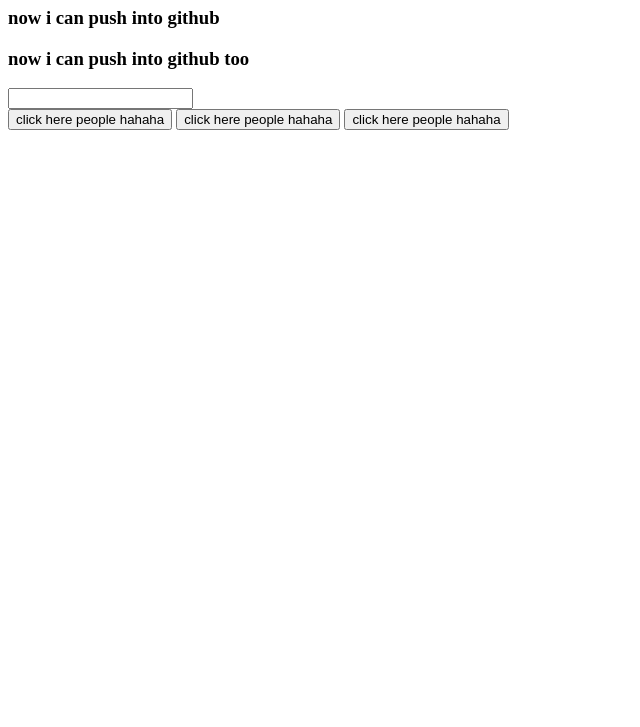
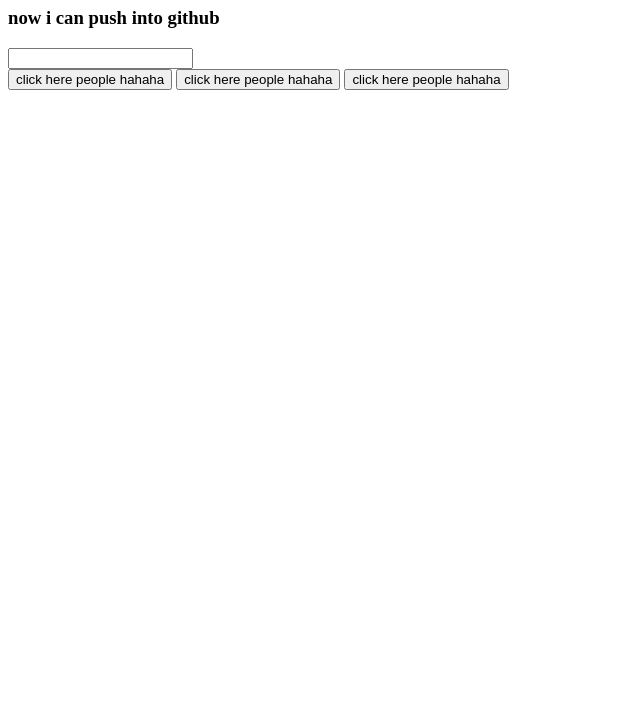
Before and after one commit to RifatSakib/My-first-website, a plain HTML site: page index.html in a window 1280 px wide. Shown: the part 73-800 px from the top of the page, without its empty margins (0-640 px from the left). Drawn offline with Linux system fonts and the light colour scheme.

Commit message:
cool change

```diff
--- a/index.html
+++ b/index.html
@@ -9,7 +9,6 @@
 <body>
     <h1>hello people</h1>
     <h3>now i can push into github</h3>
-    <h3>now i can push into github too</h3>
 
     <input type="text">
     <br>
```
